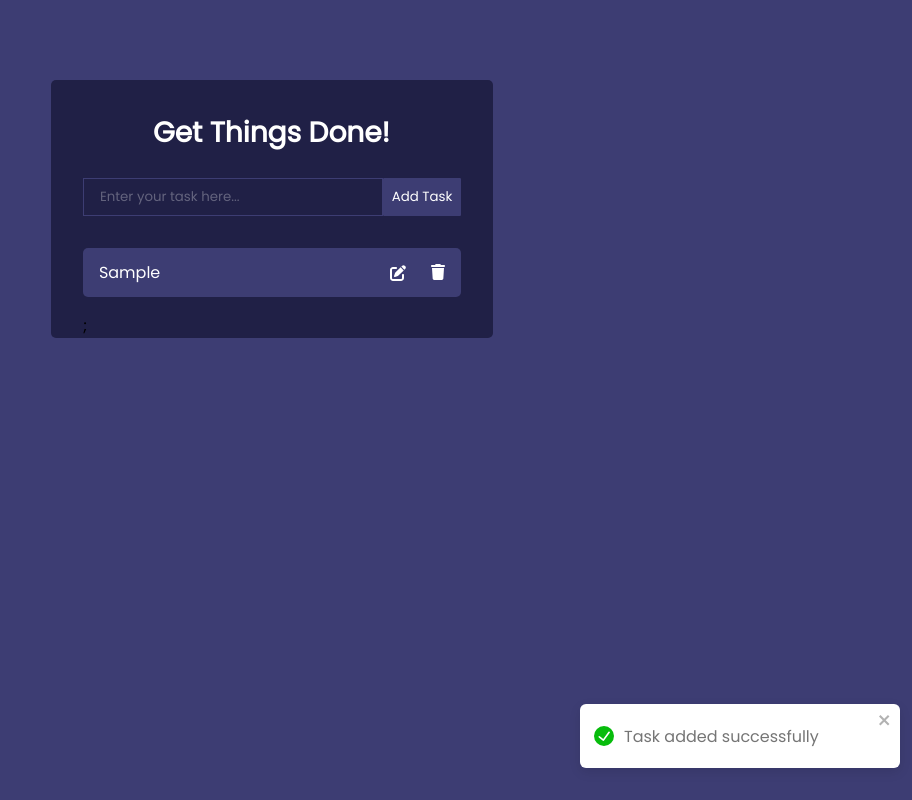
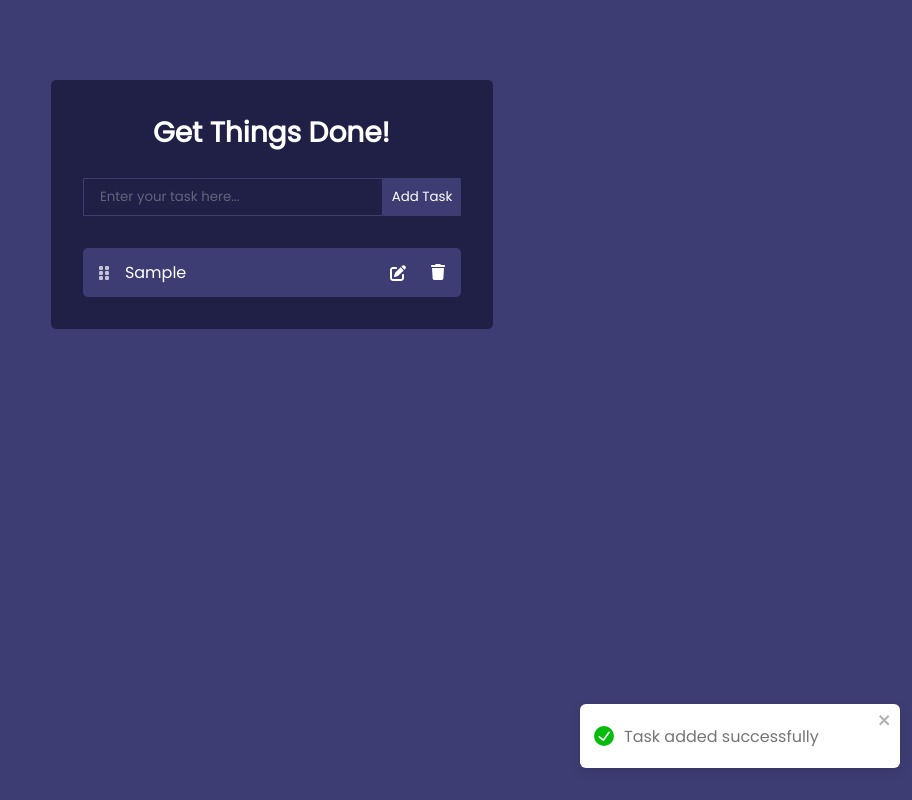
Before and after one commit to DonatHalimi/ToDoListApp, a React (Vite) app: page / in a window 1280 px wide. Both pictures are taken after typing "Sample" into the empty fields and a click on the button "Add Task". Shown: the whole page, without its empty margins (368-1280 px from the left). Built offline with nearby package versions, Linux system fonts and the light colour scheme.

Commit message:
added task re-arrangement feature

```diff
--- a/package.json
+++ b/package.json
@@ -1,7 +1,7 @@
 {
   "name": "todolist",
   "private": true,
-  "version": "0.0.0",
+  "version": "1.0.0",
   "type": "module",
   "scripts": {
     "dev": "vite --port 3000 --open",
@@ -16,6 +16,7 @@
     "@fortawesome/react-fontawesome": "^0.2.0",
     "@reduxjs/toolkit": "^2.1.0",
     "react": "^18.2.0",
+    "react-beautiful-dnd": "^13.1.1",
     "react-dom": "^18.2.0",
     "react-redux": "^9.1.0",
     "react-toastify": "^10.0.4",
--- a/src/App.css
+++ b/src/App.css
@@ -48,7 +48,7 @@ h1 {
 .TodoWrapper {
   background: #202046;
   margin-top: 5rem;
-  padding: 2rem 2rem 0 2rem;
+  padding: 2rem 2rem 1rem 2rem;
   border-radius: 5px;
   margin-bottom: 10rem;
   max-width: 500px;
@@ -103,6 +103,65 @@ h1 {
   border-radius: 5px;
   margin-bottom: 1rem;
   cursor: pointer;
+  transition: all 0.2s ease;
+}
+
+.Todo.is-dragging {
+  background: #4b4b8f;
+  box-shadow: 0 5px 15px rgba(0, 0, 0, 0.3);
+  transform: scale(1.02);
+  opacity: 0.8;
+  z-index: 10;
+}
+
+.todo-content {
+  display: flex;
+  align-items: center;
+  flex: 1;
+}
+
+.drag-handle {
+  margin-right: 1rem;
+  cursor: grab;
+  color: rgba(255, 255, 255, 0.7);
+  display: flex;
+  align-items: center;
+}
+
+.drag-handle:active {
+  cursor: grabbing;
+}
+
+.drag-handle:hover {
+  color: #fff;
+}
+
+.todo-list-container {
+  max-width: 100%;
+  overflow-x: hidden;
+}
+
+.todo-list-container.dragging-over {
+  background-color: rgba(61, 61, 115, 0.2);
+  padding-bottom: 2rem;
+}
+
+body.dragging {
+  cursor: grabbing !important;
+}
+
+body.dragging .TodoWrapper {
+  box-shadow: 0 0 0 2px #7070bb;
+}
+
+.react-beautiful-dnd-placeholder {
+  opacity: 0.4;
+  background: #3d3d73;
+  border-radius: 5px;
+}
+
+.task-item {
+  max-width: 100%;
 }
 
 .fa-trash {
@@ -249,9 +308,7 @@ h1 {
     padding: 0.4rem 0.75rem;
     font-size: 0.85rem;
   }
-}
 
-@media (max-width: 768px) {
   h1 {
     left: 0;
     text-align: center;
@@ -303,6 +360,10 @@ h1 {
     margin-bottom: 4rem;
   }
 
+  body.dragging .TodoWrapper {
+    width: 100% !important;
+  }
+
   .todo-input {
     width: 100%;
   }
--- a/src/components/ToDo.jsx
+++ b/src/components/ToDo.jsx
@@ -1,12 +1,13 @@
-import { faPenToSquare, faTrash } from "@fortawesome/free-solid-svg-icons";
+import { faPenToSquare, faTrash, faGripVertical } from "@fortawesome/free-solid-svg-icons";
 import { FontAwesomeIcon } from "@fortawesome/react-fontawesome";
 import { useState } from "react";
 import ConfirmDelete from "./ConfirmDelete";
 
-const ToDo = ({ task, toggleComplete, editTodo, deleteTodo }) => {
+const ToDo = ({ task, toggleComplete, editTodo, deleteTodo, dragHandleProps, isDragging }) => {
     const [showPopup, setShowPopup] = useState(false);
 
     const handleClick = () => toggleComplete(task.id);
+
     const handleEdit = (e) => {
         e.stopPropagation();
         editTodo(task.id);
@@ -25,8 +26,21 @@ const ToDo = ({ task, toggleComplete, editTodo, deleteTodo }) => {
     const cancelDelete = () => setShowPopup(false);
 
     return (
-        <div onClick={handleClick} className='Todo'>
-            <p className={`${task.completed ? "completed" : ""}`}>{task.task}</p>
+        <div
+            onClick={handleClick}
+            className={`Todo ${isDragging ? 'is-dragging' : ''}`}
+        >
+            <div className="todo-content">
+                <div {...dragHandleProps} className="drag-handle">
+                    <FontAwesomeIcon
+                        icon={faGripVertical}
+                        className='drag-icon'
+                    />
+                </div>
+                <p className={`${task.completed ? "completed" : "incompleted"}`}>
+                    {task.task}
+                </p>
+            </div>
             <div className="icons">
                 <FontAwesomeIcon
                     icon={faPenToSquare}
--- a/src/components/ToDoWrapper.jsx
+++ b/src/components/ToDoWrapper.jsx
@@ -1,4 +1,5 @@
 import { useEffect, useState } from 'react';
+import { DragDropContext, Draggable, Droppable } from 'react-beautiful-dnd';
 import { useDispatch, useSelector } from 'react-redux';
 import { toast } from 'react-toastify';
 import { v4 as uuidv4 } from 'uuid';
@@ -16,6 +17,7 @@ import ToDoForm from './ToDoForm';
    - Handles the addition, completion, deletion, and editing of tasks.
    - Updates progress based on task completion.
    - Uses local storage to persist tasks.
+   - Implements drag and drop reordering functionality with boundaries.
 */
 const ToDoWrapper = () => {
     const tasks = useSelector((state) => state.tasks);
@@ -63,16 +65,45 @@ const ToDoWrapper = () => {
         ));
     };
 
-    const editTask = (id) => {
+    const editTask = (task, id) => {
         dispatch(setTasks(
-            tasks.map(task => task.id === id ? { ...task, task, isEditing: !task.isEditing } : task)
+            tasks.map(t => t.id === id ? { ...t, task, isEditing: !t.isEditing } : t)
         ));
     };
 
     const updateProgress = (updatedTasks) => {
+        if (updatedTasks.length === 0) {
+            setProgress(0);
+            return;
+        }
         const completedTasks = updatedTasks.filter(task => task.completed);
         const progressPercentage = (completedTasks.length / updatedTasks.length) * 100;
-        setProgress(progressPercentage);
+        setProgress(isNaN(progressPercentage) ? 0 : progressPercentage);
+    };
+
+    const handleDragEnd = (result) => {
+        document.body.classList.remove('dragging');
+
+        if (!result.destination || result.destination.index === result.source.index) {
+            return;
+        }
+
+        if (result.destination.droppableId !== 'todo-list') {
+            toast.error('Tasks can only be moved within the task list');
+            return;
+        }
+
+        const reorderedTasks = Array.from(tasks);
+        const [removed] = reorderedTasks.splice(result.source.index, 1);
+        reorderedTasks.splice(result.destination.index, 0, removed);
+
+        dispatch(setTasks(reorderedTasks));
+
+        toast.success('Task order updated');
+    };
+
+    const handleDragStart = () => {
+        document.body.classList.add('dragging');
     };
 
     return (
@@ -80,19 +111,60 @@ const ToDoWrapper = () => {
             <h1>Get Things Done!</h1>
             <ToDoForm addTodo={addTodo} />
 
-            {tasks.map((task) =>
-                task.isEditing ? (
-                    <EditToDoForm key={task.id} editTodo={() => editTask(task.id)} task={task} />
+            <DragDropContext
+                onDragEnd={handleDragEnd}
+                onDragStart={handleDragStart}
+            >
+                <Droppable
+                    droppableId="todo-list"
+                    mode="standard"
+                    direction="vertical"
+                >
+                    {(provided, snapshot) => (
+                        <div
+                            ref={provided.innerRef}
+                            {...provided.droppableProps}
+                            className={`todo-list-container ${snapshot.isDraggingOver ? 'dragging-over' : ''}`}
+                        >
+                            {tasks.map((task, index) => (
+                                <Draggable
+                                    key={task.id}
+                                    draggableId={task.id}
+                                    index={index}
+                                    isDragDisabled={task.isEditing}
+                                >
+                                    {(provided, snapshot) => (
+                                        <div
+                                            ref={provided.innerRef}
+                                            {...provided.draggableProps}
+                                            className={`task-item ${snapshot.isDragging ? 'dragging' : ''}`}
+                                        >
+                                            {task.isEditing ? (
+                                                <EditToDoForm
+                                                    key={task.id}
+                                                    editTodo={(value) => editTask(value, task.id)}
+                                                    task={task}
+                                                />
                                             ) : (
                                                 <ToDo
                                                     key={task.id}
                                                     task={task}
                                                     toggleComplete={() => toggleComplete(task.id)}
-                        deleteTodo={deleteTodo}
+                                                    deleteTodo={() => deleteTodo(task.id)}
                                                     editTodo={() => editTodo(task.id)}
+                                                    dragHandleProps={provided.dragHandleProps}
+                                                    isDragging={snapshot.isDragging}
                                                 />
-                )
-            )};
+                                            )}
+                                        </div>
+                                    )}
+                                </Draggable>
+                            ))}
+                            {provided.placeholder}
+                        </div>
+                    )}
+                </Droppable>
+            </DragDropContext>
         </div>
     );
 };
```
Also changed, not shown: 2 other files (tests, documents, lock files or other folders). Lines whose indentation alone changed are shown as unchanged.
